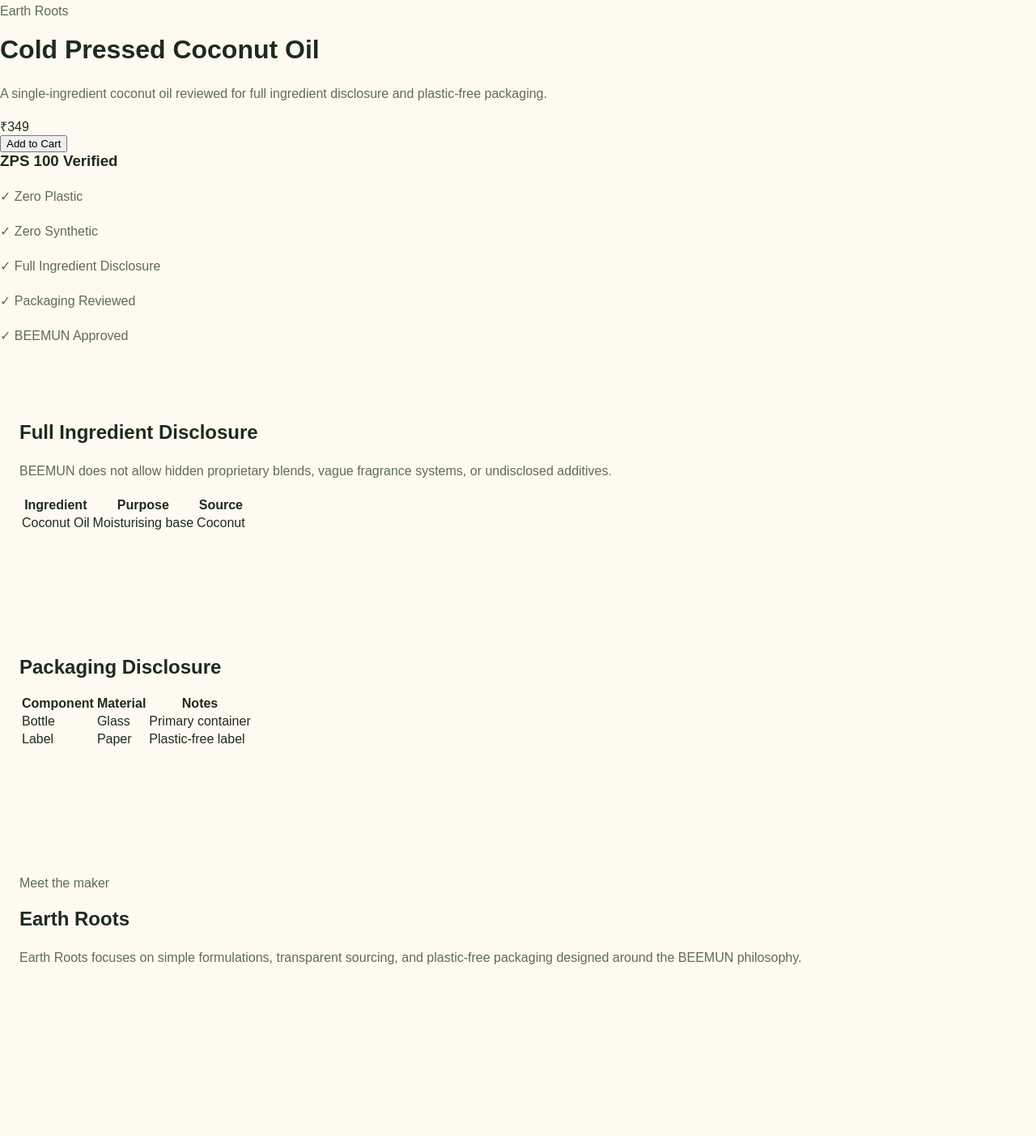
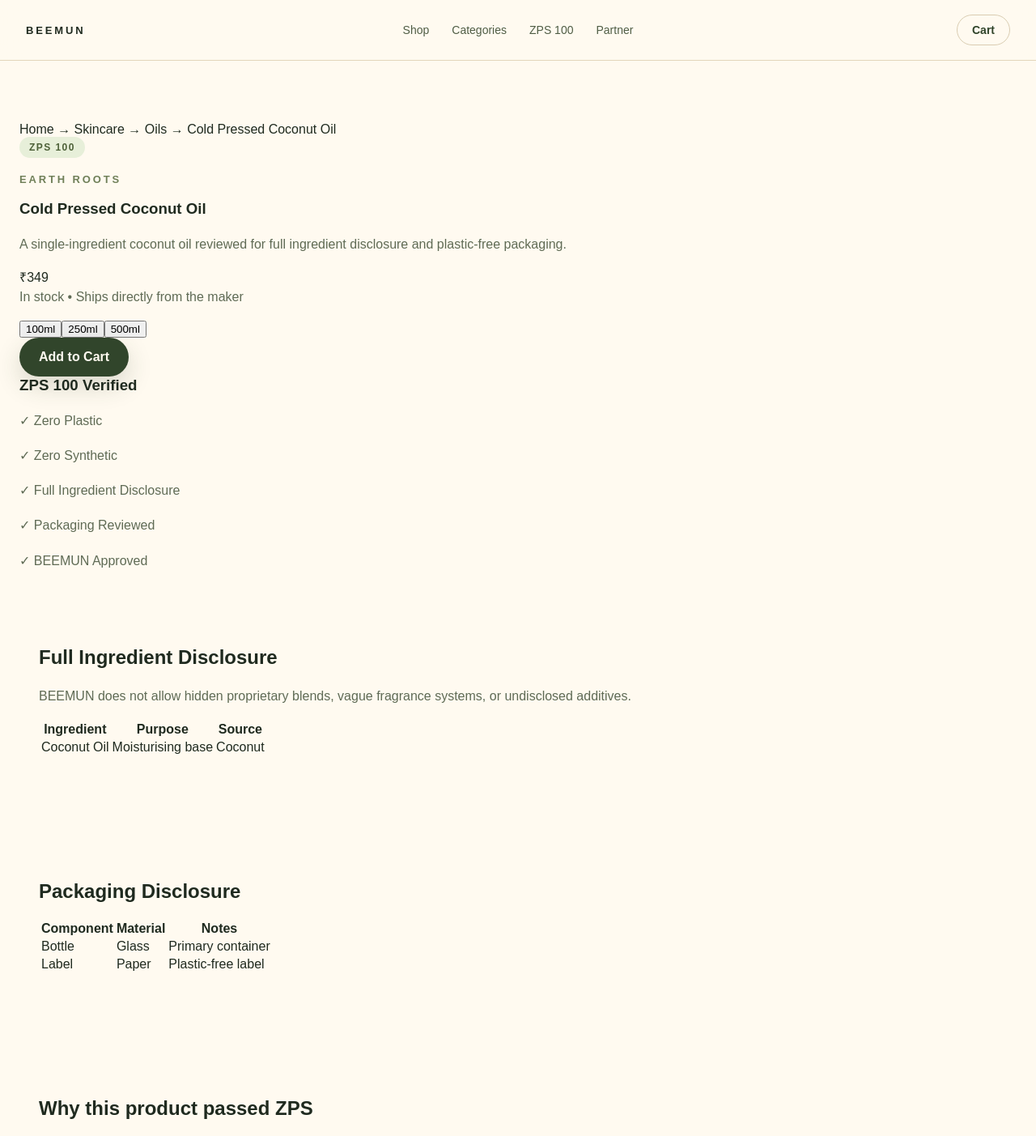
Before and after one commit to reveritnow/beemun-frontend, a Next.js app: page /product-demo in a window 1280 px wide. Shown: the top 1403 px of the page at 81% size. Before the commit the page ends 1288 px from the top, so only its background shows below. Built offline with nearby package versions, Linux system fonts and the light colour scheme.

Commit message:
Upgrade product demo page to blueprint layout

```diff
--- a/src/app/product-demo/page.tsx
+++ b/src/app/product-demo/page.tsx
@@ -1,35 +1,41 @@
+import SiteHeader from '@/components/SiteHeader'
+import SiteFooter from '@/components/SiteFooter'
 import ProductGallery from '@/components/ProductGallery'
 import ZpsTrustCard from '@/components/ZpsTrustCard'
 import IngredientDisclosure from '@/components/IngredientDisclosure'
 import PackagingDisclosure from '@/components/PackagingDisclosure'
 import BrandStoryCard from '@/components/BrandStoryCard'
+import FeaturedProducts from '@/components/FeaturedProducts'
 
 export default function ProductDemoPage() {
   return (
-    <main className="mx-auto max-w-7xl px-6 py-12">
-      <div className="grid gap-10 lg:grid-cols-2">
-        <ProductGallery />
-
-        <div className="space-y-6">
-          <p className="text-sm uppercase tracking-[0.2em] text-[#6f7f58]">Earth Roots</p>
-          <h1 className="text-4xl font-semibold text-[#1f2a1f]">Cold Pressed Coconut Oil</h1>
-          <p className="text-[#5f6b55]">
-            A single-ingredient coconut oil reviewed for full ingredient disclosure and plastic-free packaging.
-          </p>
-          <div className="text-3xl font-semibold text-[#1f2a1f]">₹349</div>
-          <button className="rounded-full bg-[#31452b] px-8 py-4 text-white">Add to Cart</button>
-          <ZpsTrustCard />
+    <main>
+      <SiteHeader />
+      <section className="product-page">
+        <div className="breadcrumb">Home → Skincare → Oils → Cold Pressed Coconut Oil</div>
+        <div className="product-layout">
+          <ProductGallery />
+          <aside className="product-panel">
+            <span className="badge">ZPS 100</span>
+            <p className="section-eyebrow">Earth Roots</p>
+            <h1>Cold Pressed Coconut Oil</h1>
+            <p>A single-ingredient coconut oil reviewed for full ingredient disclosure and plastic-free packaging.</p>
+            <div className="product-price">₹349</div>
+            <p className="stock-note">In stock • Ships directly from the maker</p>
+            <div className="variant-row"><button>100ml</button><button>250ml</button><button>500ml</button></div>
+            <a className="btn-primary" href="/cart-demo">Add to Cart</a>
+            <ZpsTrustCard />
+          </aside>
         </div>
-      </div>
-
-      <div className="mt-14 grid gap-6 lg:grid-cols-2">
-        <IngredientDisclosure />
-        <PackagingDisclosure />
-      </div>
-
-      <div className="mt-6">
+        <div className="product-detail-grid"><IngredientDisclosure /><PackagingDisclosure /></div>
+        <section className="product-info-section"><h2>Why this product passed ZPS</h2><ul><li>No synthetic fragrance</li><li>No synthetic preservatives</li><li>Full ingredient disclosure provided</li><li>Plastic-free packaging evidence accepted</li></ul></section>
+        <section className="product-info-section"><h2>How to use</h2><p>Apply a small amount to clean skin or hair as part of your daily care ritual. Store in a cool, dry place.</p></section>
+        <section className="product-info-section"><h2>Certifications & claims</h2><p><strong>BEEMUN Verified:</strong> ZPS 100. Other claims are seller-declared or supported by third-party documents.</p></section>
         <BrandStoryCard />
-      </div>
+        <section className="product-info-section"><h2>Shipping & returns</h2><p>Ships directly from the maker. Return requests are reviewed for damaged, wrong, missing, or defective products.</p></section>
+      </section>
+      <FeaturedProducts />
+      <SiteFooter />
     </main>
   )
 }
```
